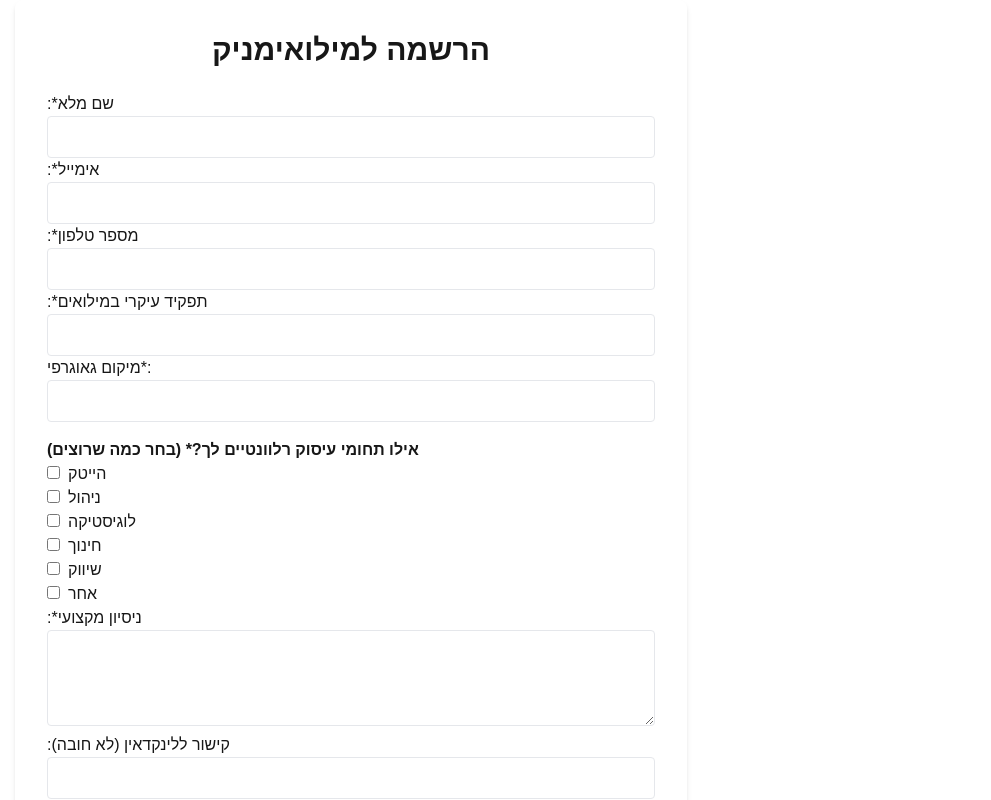
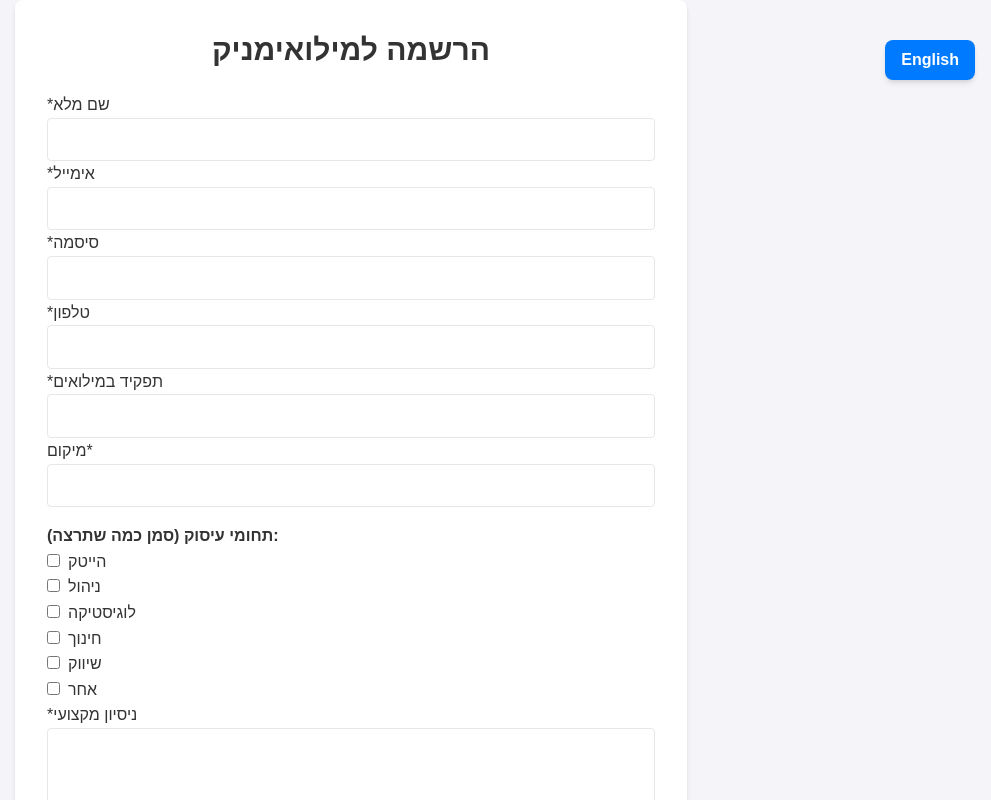
Before and after one commit to yehuda121/mesayaatech-frontend, a Next.js app: page /register/reserve in a window 1280 px wide. Shown: the top 800 px of the page, without its empty margins (289-1280 px from the left). Built offline with nearby package versions, Linux system fonts and the light colour scheme; no server answers.

Commit message:
fix color

```diff
--- a/package.json
+++ b/package.json
@@ -9,6 +9,9 @@
     "lint": "next lint"
   },
   "dependencies": {
+    "@aws-sdk/client-s3": "^3.758.0",
+    "aws-amplify": "^5.3.6",
+    "aws-sdk": "^2.1692.0",
     "firebase": "^11.4.0",
     "next": "15.1.6",
     "react": "^19.0.0",
--- a/src/app/LandingPage.js
+++ b/src/app/LandingPage.js
@@ -3,18 +3,29 @@ import { useState } from "react";
 import { useRouter } from "next/navigation";
 import "./LandingPage.css";
 import Button from "../components/Button";
-import { isEnglish } from "./language";
-
+import { getLanguagePreference, setLanguagePreference } from './language';
+import { useEffect } from "react";
 
 export default function LandingPage() {
-    const [language, setLanguage] = useState(isEnglish ? "en" : "he");
+    const [language, setLanguage] = useState('he');
     const router = useRouter();
 
+    useEffect(() => {
+        setLanguage(getLanguagePreference());
+    }, []);
+
     const toggleLanguage = () => {
-        setLanguage(prevLang => (prevLang === "he" ? "en" : "he"));
-        document.documentElement.lang = language === "he" ? "en" : "he";
-        document.body.setAttribute("dir", language === "he" ? "ltr" : "rtl");
+    setLanguage(prev => {
+        const nextLang = prev === "he" ? "en" : "he";
+        setLanguagePreference(nextLang);
+        if (typeof document !== 'undefined') {
+        document.documentElement.lang = nextLang;
+        document.body.setAttribute("dir", nextLang === "he" ? "rtl" : "ltr");
+        }
+        return nextLang;
+    });
     };
+
 
     return (
         <div>
--- a/src/app/language.js
+++ b/src/app/language.js
@@ -1,4 +1,19 @@
 // Global variable to determine if the display language is English or Hebrew
 // true for English, false for Hebrew
-var isEnglish = true;
-export { isEnglish };
+// var isEnglish = true;
+// export { isEnglish };
+
+
+export function getLanguagePreference() {
+    if (typeof window !== 'undefined') {
+      const storedLang = localStorage.getItem('language');
+      return storedLang ? storedLang : 'he';  // ברירת מחדל עברית
+    }
+    return 'he';
+  }
+
+  export function setLanguagePreference(lang) {
+    if (typeof window !== 'undefined') {
+      localStorage.setItem('language', lang);
+    }
+  }
--- a/src/app/register/page.jsx
+++ b/src/app/register/page.jsx
@@ -2,17 +2,31 @@
 import { useState } from "react";
 import { useRouter } from "next/navigation";
 import "../LandingPage.css";
+import { getLanguagePreference, setLanguagePreference } from '../language';
+import "../utils/amplify-config";
+import { useEffect } from "react";
 import Button from "../../components/Button";
-import { isEnglish } from "../language";
+
+
 
 export default function RegisterPage() {
-  const [language, setLanguage] = useState(isEnglish ? "en" : "he");
+  const [language, setLanguage] = useState('he');
   const router = useRouter();
 
+  useEffect(() => {
+    setLanguage(getLanguagePreference());
+  }, []);
+
   const toggleLanguage = () => {
-    setLanguage(prevLang => (prevLang === "he" ? "en" : "he"));
-    document.documentElement.lang = language === "he" ? "en" : "he";
-    document.body.setAttribute("dir", language === "he" ? "ltr" : "rtl");
+    setLanguage(prev => {
+      const nextLang = prev === "he" ? "en" : "he";
+      setLanguagePreference(nextLang);
+      if (typeof document !== 'undefined') {
+        document.documentElement.lang = nextLang;
+        document.body.setAttribute("dir", nextLang === "he" ? "rtl" : "ltr");
+      }
+      return nextLang;
+    });
   };
 
   return (
--- a/src/app/register/reserve/page.jsx
+++ b/src/app/register/reserve/page.jsx
@@ -1,10 +1,15 @@
 'use client';
-import { useState } from 'react';
-import { db } from '../../../utils/firebase';
-import { collection, doc, setDoc } from 'firebase/firestore';
+import { useState, useEffect } from 'react';
+import { Auth } from 'aws-amplify';
+import AWS from 'aws-sdk';
+import { S3Client, PutObjectCommand } from "@aws-sdk/client-s3";
 import Button from '../../../components/Button';
+import { getLanguagePreference, setLanguagePreference } from '../../language';
+import '../../LandingPage.css';
+import '../../utils/amplify-config';
 
 export default function MilouimnikRegisterForm() {
+  const [language, setLanguage] = useState("he");
   const [formData, setFormData] = useState({
     fullName: '',
     email: '',
@@ -15,9 +20,13 @@ export default function MilouimnikRegisterForm() {
     experience: '',
     linkedin: '',
     notes: '',
+    password: '',
   });
+  const [success, setSuccess] = useState('');
 
-  const [success, setSuccess] = useState('');
+  useEffect(() => {
+    setLanguage(getLanguagePreference());
+  }, []);
 
   const handleChange = (e) => {
     const { name, value, type, checked } = e.target;
@@ -33,46 +42,128 @@ export default function MilouimnikRegisterForm() {
     }
   };
 
+  const uploadFormToS3 = async (data) => {
+    const s3 = new S3Client({
+      region: 'eu-north-1',
+      credentials: {
+        accessKeyId: process.env.NEXT_PUBLIC_AWS_ACCESS_KEY_ID,
+        secretAccessKey: process.env.NEXT_PUBLIC_AWS_SECRET_ACCESS_KEY,
+      },
+    });
+
+    const params = {
+      Bucket: 'mesayaatech-bucket',
+      Key: `pending/reserve/${data.email}.json`,
+      Body: JSON.stringify(data),
+      ContentType: 'application/json',
+    };
+
+    await s3.send(new PutObjectCommand(params));
+  };
+
   const handleSubmit = async (e) => {
     e.preventDefault();
 
-    const newUserRef = doc(collection(db, 'pending_users', 'milouimnik', 'users'));
+    try {
+      await Auth.signUp({
+        username: formData.email,
+        password: formData.password,
+        attributes: {
+          email: formData.email,
+          phone_number: formData.phone,
+          'custom:role': 'reserve',
+          name: formData.fullName,
+        },
+      });
 
-    await setDoc(newUserRef, {
-      ...formData,
-      createdAt: new Date(),
+      AWS.config.update({
+        region: 'eu-north-1',
+        credentials: new AWS.Credentials(
+          process.env.NEXT_PUBLIC_AWS_ACCESS_KEY_ID,
+          process.env.NEXT_PUBLIC_AWS_SECRET_ACCESS_KEY
+        ),
+      });
+
+      const dynamoDB = new AWS.DynamoDB.DocumentClient();
+
+      await dynamoDB.put({
+        TableName: 'pending_users',
+        Item: {
+          userType: 'reserve',
+          email: formData.email,
+          fullName: formData.fullName,
+          phone: formData.phone,
+          armyRole: formData.armyRole,
+          location: formData.location,
+          fields: formData.fields,
+          experience: formData.experience,
+          linkedin: formData.linkedin,
+          notes: formData.notes,
+          createdAt: new Date().toISOString(),
+        },
+      }).promise();
+
+      await uploadFormToS3({
+        ...formData,
+        userType: 'reserve',
+        createdAt: new Date().toISOString(),
+      });
+
+      setSuccess(language === "he" ? 'הבקשה נשלחה בהצלחה! ממתין לאישור מנהל' : 'Request submitted successfully! Waiting for admin approval');
+    } catch (error) {
+      console.error('Error:', error);
+      setSuccess(language === "he" ? 'אירעה שגיאה במהלך ההרשמה' : 'An error occurred during registration');
+    }
+  };
+
+  const toggleLanguage = () => {
+    setLanguage(prev => {
+      const nextLang = prev === "he" ? "en" : "he";
+      setLanguagePreference(nextLang);
+      if (typeof document !== 'undefined') {
+        document.documentElement.lang = nextLang;
+        document.body.setAttribute("dir", nextLang === "he" ? "rtl" : "ltr");
+      }
+      return nextLang;
     });
+  };
 
-    setSuccess('הבקשה נשלחה בהצלחה! ממתין לאישור מנהל');
-  };
 
   return (
     <div className="max-w-2xl mx-auto p-8 bg-white shadow-md rounded-lg space-y-6">
-      <h1 className="text-3xl font-bold text-center">הרשמה למילואימניק</h1>
+      <h1 className="text-3xl font-bold text-center">
+        {language === "he" ? "הרשמה למילואימניק" : "Reservist Registration"}
+      </h1>
 
       <form onSubmit={handleSubmit} className="space-y-4">
-        <label>שם מלא*:
+        <label>{language === "he" ? "שם מלא*" : "Full Name*"}
           <input name="fullName" required value={formData.fullName} onChange={handleChange} className="border p-2 w-full rounded" />
         </label>
 
-        <label>אימייל*:
+        <label>{language === "he" ? "אימייל*" : "Email*"}
           <input name="email" type="email" required value={formData.email} onChange={handleChange} className="border p-2 w-full rounded" />
         </label>
 
-        <label>מספר טלפון*:
+        <label>{language === "he" ? "סיסמה*" : "Password*"}
+          <input name="password" type="password" required value={formData.password} onChange={handleChange} className="border p-2 w-full rounded" />
+        </label>
+
+        <label>{language === "he" ? "טלפון*" : "Phone*"}
           <input name="phone" type="tel" required value={formData.phone} onChange={handleChange} className="border p-2 w-full rounded" />
         </label>
 
-        <label>תפקיד עיקרי במילואים*:
+        <label>{language === "he" ? "תפקיד במילואים*" : "Army Role*"}
           <input name="armyRole" required value={formData.armyRole} onChange={handleChange} className="border p-2 w-full rounded" />
         </label>
 
-        <label>מיקום גאוגרפי*:
+        <label>{language === "he" ? "מיקום*" : "Location*"}
           <input name="location" required value={formData.location} onChange={handleChange} className="border p-2 w-full rounded" />
         </label>
 
         <fieldset>
-          <legend className="font-semibold">אילו תחומי עיסוק רלוונטיים לך?* (בחר כמה שרוצים)</legend>
+          <legend className="font-semibold">
+            {language === "he" ? "תחומי עיסוק (סמן כמה שתרצה):" : "Relevant fields (choose as many as you like):"}
+          </legend>
           {['הייטק', 'ניהול', 'לוגיסטיקה', 'חינוך', 'שיווק', 'אחר'].map((field) => (
             <label key={field} className="block">
               <input
@@ -88,22 +179,26 @@ export default function MilouimnikRegisterForm() {
           ))}
         </fieldset>
 
-        <label>ניסיון מקצועי*:
+        <label>{language === "he" ? "ניסיון מקצועי*" : "Professional Experience*"}
           <textarea name="experience" required value={formData.experience} onChange={handleChange} className="border p-2 w-full rounded h-24" />
         </label>
 
-        <label>קישור ללינקדאין (לא חובה):
+        <label>{language === "he" ? "קישור ללינקדאין" : "LinkedIn (optional)"}
           <input name="linkedin" value={formData.linkedin} onChange={handleChange} className="border p-2 w-full rounded" />
         </label>
 
-        <label>הערות נוספות (לא חובה):
+        <label>{language === "he" ? "הערות נוספות" : "Additional Notes (optional)"}
           <textarea name="notes" value={formData.notes} onChange={handleChange} className="border p-2 w-full rounded h-24" />
         </label>
 
-        <Button text="שלח בקשה" type="submit" />
+        <Button text={language === "he" ? "שלח בקשה" : "Submit Request"} type="submit" />
       </form>
 
-      {success && <p className="text-green-600 text-center font-bold">{success}</p>}
+      {success && <p className="text-green-600 text-center font-bold mt-4">{success}</p>}
+
+      <div className="absolute top-4 right-4">
+        <Button text={language === "he" ? "English" : "עברית 🇮🇱"} onClick={toggleLanguage} />
+      </div>
     </div>
   );
 }
```
Also changed, not shown: jsconfig.json (+15 -3 lines), 2 other files (tests, documents, lock files or other folders).
